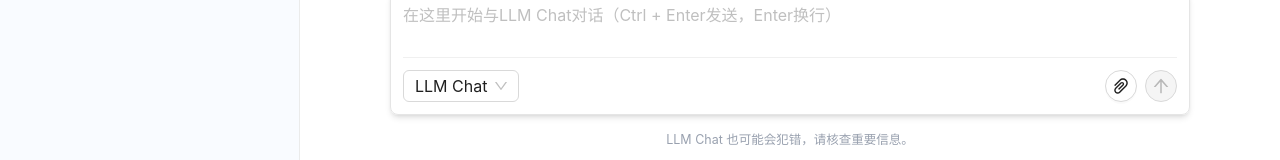
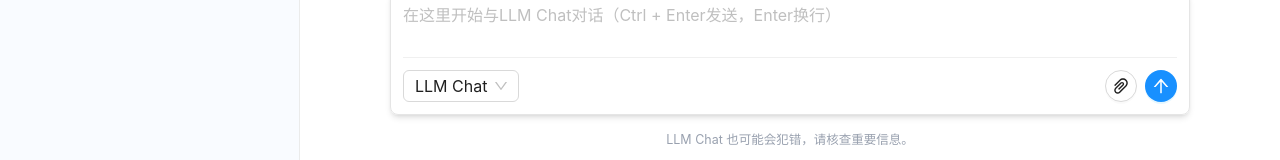
Before and after one commit to JiuNian3219/llm-chat, a React (Vite) app in the folder client/: page / in a window 1280 px wide. Shown: the part 413-573 px from the top of the page. Built offline with nearby package versions, Linux system fonts and the light colour scheme.

Commit message:
feat: 前端新增取消当前对话功能

```diff
--- a/client/domain/chat/components/input/AIInputPanel/index.jsx
+++ b/client/domain/chat/components/input/AIInputPanel/index.jsx
@@ -1,6 +1,6 @@
 import IconButton from "@/base/components/IconButton";
 import { useChatContext } from "@/domain/chat/contexts/useChatContext";
-import { ArrowUpOutlined } from "@ant-design/icons";
+import { ArrowUpOutlined, BorderOutlined } from "@ant-design/icons";
 import { Divider, Flex, Select } from "antd";
 import { useState } from "react";
 import MultilineInput from "../MultilineInput";
@@ -18,15 +18,12 @@ import FileQueue from "../../structure/FileQueue";
 const AIInputPanel = ({ className, style }) => {
   const options = [{ value: "LLM", label: "LLM Chat" }];
   const [message, setMessage] = useState("");
-  const {
-    handleSendMessage: sendMessage,
-    isChatCompleted,
-    files,
-  } = useChatContext();
+  const { sendStreamMessage, cancelCurrentStream, isChatCompleted, files } =
+    useChatContext();
 
   const handleSendMessage = () => {
     if (!message) return;
-    sendMessage({ message });
+    sendStreamMessage({ message });
     setMessage("");
   };
 
@@ -69,10 +66,14 @@ const AIInputPanel = ({ className, style }) => {
         >
           <FileUploadButton />
           <IconButton
-            disabled={!message || !isChatCompleted}
-            icon={<ArrowUpOutlined />}
-            onClick={handleSendMessage}
-            loading={!isChatCompleted}
+            icon={
+              isChatCompleted ? (
+                <ArrowUpOutlined />
+              ) : (
+                <div className={styles["stop-button-icon"]} />
+              )
+            }
+            onClick={isChatCompleted ? handleSendMessage : cancelCurrentStream}
             type="primary"
           />
         </Flex>
--- a/client/domain/chat/components/input/AIInputPanel/index.module.css
+++ b/client/domain/chat/components/input/AIInputPanel/index.module.css
@@ -10,3 +10,10 @@
 .file-queue {
   margin-bottom: 8px;
 }
+
+.stop-button-icon {
+  width: 14px;
+  height: 14px;
+  border-radius: 2px;
+  background-color: #fff;
+}
--- a/client/domain/chat/components/input/FileUploadButton/index.jsx
+++ b/client/domain/chat/components/input/FileUploadButton/index.jsx
@@ -14,7 +14,7 @@ import { UPLOAD_LIMITS } from "@/domain/chat/const";
  */
 const FileUploadButton = ({ className, style, ...props }) => {
   const fileInputRef = useRef(null);
-  const { handleUploadFile } = useChatContext();
+  const { uploadFiles } = useChatContext();
   const handleClick = () => {
     if (fileInputRef.current) {
       fileInputRef.current.click();
@@ -28,7 +28,7 @@ const FileUploadButton = ({ className, style, ...props }) => {
   const handleFileChange = (e) => {
     const files = e.target.files;
     if (files && files.length > 0) {
-      handleUploadFile(Array.from(files));
+      uploadFiles(Array.from(files));
     }
     e.target.value = ''
   }
--- a/client/domain/chat/components/message/AIMessage/index.jsx
+++ b/client/domain/chat/components/message/AIMessage/index.jsx
@@ -14,13 +14,15 @@ import DotPulseLoader from "@/base/components/DotPulseLoader";
  * @param {string} props.message.content - 消息内容
  * @param {boolean} props.message.isLoading - 是否加载中
  * @param {Array} props.message.followUps - 后续消息
+ * @param {boolean} props.message.isCancel - 是否取消
  * @param {boolean} props.isLast - 是否是最后一条消息
  * @param {string} [props.className] - 额外的类名
  * @param {React.CSSProperties} [props.style] - 额外的样式
  * @returns
  */
 const AIMessage = ({ message, isLast, className, style }) => {
-  const { content, isLoading, followUps } = message;
+  const { content, isLoading, followUps, isCancel } = message;
+  console.log(content);
   const { copyText, getCopyIcon } = useCopyToClipboard();
   const handleCopyMessage = async () => {
     // 如果没有消息则不执行复制操作
@@ -35,7 +37,7 @@ const AIMessage = ({ message, isLast, className, style }) => {
       style={style}
       className={`${styles["message-container"]} ${isLast ? styles["is-last"] : ""} ${className || ""}`}
     >
-      {!content ? (
+      {!content && !isCancel ? (
         <DotPulseLoader />
       ) : (
         <>
@@ -59,7 +61,7 @@ const AIMessage = ({ message, isLast, className, style }) => {
               />
             </Flex>
           )}
-          {!isLoading && isLast && (
+          {!isLoading && !isCancel && isLast && (
             <Flex
               vertical={followUps.length > 0}
               gap={4}
@@ -83,6 +85,17 @@ const AIMessage = ({ message, isLast, className, style }) => {
           )}
         </>
       )}
+      {
+        isCancel && isLast && (
+          <Flex
+            justify="center"
+            align="center"
+            className={styles["cancel-message"]}
+          >
+            <span>AI已取消当前消息</span>
+          </Flex>
+        )
+      }
     </Flex>
   );
 };
--- a/client/domain/chat/components/message/AIMessage/index.module.css
+++ b/client/domain/chat/components/message/AIMessage/index.module.css
@@ -29,3 +29,8 @@
   margin-left: 8px;
   margin-top: 6px
 }
+
+.cancel-message {
+  font-size: 12px;
+  color: #909090;
+}
--- a/client/domain/chat/components/message/FilePreview/index.jsx
+++ b/client/domain/chat/components/message/FilePreview/index.jsx
@@ -16,7 +16,7 @@ import { useChatContext } from "@/domain/chat/contexts/useChatContext";
  */
 const FilePreview = ({ file, close = true }) => {
   const [imageVisible, setImageVisible] = useState(false);
-  const { handleCancelFileUpload } = useChatContext();
+  const { cancelFileUpload } = useChatContext();
   const { id, name, size, type, url, status } = file;
   const isImage = type === "image";
 
@@ -44,7 +44,7 @@ const FilePreview = ({ file, close = true }) => {
    */
   const handleCancelUpload = (e) => {
     e.stopPropagation();
-    handleCancelFileUpload(id, name);
+    cancelFileUpload(id, name);
   };
 
   return (
--- a/client/domain/chat/components/message/FollowUpMessage/index.jsx
+++ b/client/domain/chat/components/message/FollowUpMessage/index.jsx
@@ -11,11 +11,11 @@ import { useChatContext } from "@/domain/chat/contexts/useChatContext";
  * @returns
  */
 const FollowUpMessage = ({ message, className, style }) => {
-  const { handleSendMessage: sendMessage } = useChatContext();
+  const { sendStreamMessage } = useChatContext();
 
   const handleSendMessage = () => {
     if (!message) return;
-    sendMessage({ message });
+    sendStreamMessage({ message });
   };
 
   return (
--- a/client/domain/chat/components/message/UserMessage/index.jsx
+++ b/client/domain/chat/components/message/UserMessage/index.jsx
@@ -23,7 +23,7 @@ const UserMessage = ({ message, isLast, className, style }) => {
   const { content, files } = message;
   const [isEditing, setIsEditing] = useState(false);
   const [inputValue, setInputValue] = useState(content || "");
-  const { handleSendMessage: sendMessage, isChatCompleted } = useChatContext();
+  const { sendStreamMessage, isChatCompleted } = useChatContext();
   const { copyText, getCopyIcon } = useCopyToClipboard();
 
   /**
@@ -52,7 +52,7 @@ const UserMessage = ({ message, isLast, className, style }) => {
   };
 
   const handleSendMessage = () => {
-    sendMessage({ message: inputValue.trim(), attachments: files });
+    sendStreamMessage({ message: inputValue.trim(), attachments: files });
     toggleEdit();
   };
 
--- a/client/domain/chat/contexts/useChatContext/index.jsx
+++ b/client/domain/chat/contexts/useChatContext/index.jsx
@@ -1,4 +1,4 @@
-import { createContext, useContext, useState } from "react";
+import { createContext, useContext, useRef, useState } from "react";
 import { useImmer } from "use-immer";
 import server from "@/domain/chat/services";
 import { App } from "antd";
@@ -27,9 +27,10 @@ import { BASE_URL } from "@/base/const";
  * @property {string|null} currentChatId - 当前聊天ID
  * @property {string|null} currentConversationId - 当前会话ID
  * @property {boolean} isChatCompleted - 聊天是否已完成
- * @property {function(SendMessageParams): void} handleSendMessage - 发送消息函数
- * @property {function(Array<File>): void} handleUploadFile - 上传文件函数
- * @property {function(string, string): void} handleCancelFileUpload - 取消文件上传函数
+ * @property {function(SendMessageParams): void} sendStreamMessage - 发送流式消息函数
+ * @property {function(): Promise<void>} cancelCurrentStream - 取消当前流式对话函数
+ * @property {function(Array<File>): void} uploadFiles - 处理文件上传函数
+ * @property {function(string, string): void} cancelFileUpload - 取消文件上传函数
  */
 
 /** @type {import('react').Context<ChatContextType|null>} */
@@ -42,6 +43,7 @@ export const ChatProvider = ({ children }) => {
   const [currentConversationId, setCurrentConversationId] = useState(null);
   const [currentChatId, setCurrentChatId] = useState(null);
   const { message: messageApi } = App.useApp();
+  const cancelStreamRef = useRef(null);
 
   /**
    * 向AI发送消息
@@ -57,7 +59,7 @@ export const ChatProvider = ({ children }) => {
    * @param {function} [params.callbacks.onError] - 错误消息的回调函数
    * @param {string} [params.conversationId] - 会话ID
    */
-  const handleSendMessage = async ({
+  const sendStreamMessage = async ({
     message,
     attachments,
     callbacks,
@@ -85,6 +87,7 @@ export const ChatProvider = ({ children }) => {
       followUps: [],
       // 用于标记该消息是否加载中
       isLoading: true,
+      isCancel: false,
     };
     setMessages((draft) => {
       draft.push(aiMessage);
@@ -107,13 +110,21 @@ export const ChatProvider = ({ children }) => {
     }
 
     try {
-      await server.streamChatByCoze(
+      // 记录当前的流式对话取消函数
+      cancelStreamRef.current = server.streamChatByCoze(
         content,
         contentType,
         {
           onStart: (data) => {
             setCurrentConversationId(data.conversationId);
             setCurrentChatId(data.chatId);
+            // 更新AI消息的ChatID
+            setMessages((draft) => {
+              const index = draft.findIndex((item) => item.id === aiMessage.id);
+              if (index !== -1) {
+                draft[index].chatId = data.chatId;
+              }
+            });
             onStart?.(data);
           },
           onMessage: (data) => {
@@ -149,9 +160,12 @@ export const ChatProvider = ({ children }) => {
               setIsChatCompleted(true);
               setCurrentChatId(null);
             }, 1000);
+            // 清除取消流函数
+            cancelStreamRef.current = null;
             onDone?.(data);
           },
           onError: (error) => {
+            cancelStreamRef.current = null;
             setIsChatCompleted(true);
             setCurrentChatId(null);
             messageApi.error("AI对话发生错误，请稍后再试");
@@ -161,6 +175,7 @@ export const ChatProvider = ({ children }) => {
         conversationId
       );
     } catch (error) {
+      cancelStreamRef.current = null;
       setIsChatCompleted(true);
       setCurrentChatId(null);
       messageApi.error("AI对话发生错误，请稍后再试");
@@ -168,10 +183,43 @@ export const ChatProvider = ({ children }) => {
   };
 
   /**
+   * 取消当前的流式对话
+   */
+  const cancelCurrentStream = async () => {
+    if (
+      !cancelStreamRef.current ||
+      !currentChatId ||
+      !currentConversationId ||
+      isChatCompleted
+    )
+      return;
+    const response = await server.cancelChatByCoze(
+      currentConversationId,
+      currentChatId
+    );
+    const { status } = response.data;
+    if (status === "canceled") {
+      setMessages((draft) => {
+        const index = draft.findIndex((item) => item.chatId === currentChatId);
+        if (index !== -1) {
+          draft[index].isLoading = false;
+          draft[index].isCancel = true;
+        }
+      });
+      setIsChatCompleted(true);
+      setCurrentChatId(null);
+      cancelStreamRef?.current();
+      messageApi.success("对话已取消");
+    } else {
+      messageApi.error("取消对话失败，请稍后再试");
+    }
+  };
+
+  /**
    * 上传文件
    * @param {Array<File>} files - 要上传的文件
    */
-  const handleUploadFile = (files) => {
+  const uploadFiles = (files) => {
     if (!files || files.length === 0) return;
     if (files.length > UPLOAD_LIMITS.maxFileCount) {
       messageApi.warning("一次最多只能上传10个文件");
@@ -229,7 +277,7 @@ export const ChatProvider = ({ children }) => {
    * @param {string} fileId - 文件ID
    * @param {string} filename - 文件名
    */
-  const handleCancelFileUpload = (fileId, filename) => {
+  const cancelFileUpload = (fileId, filename) => {
     if (!fileId || !filename) {
       return;
     }
@@ -277,9 +325,10 @@ export const ChatProvider = ({ children }) => {
         files,
         currentChatId,
         currentConversationId,
-        handleSendMessage,
-        handleUploadFile,
-        handleCancelFileUpload,
+        sendStreamMessage,
+        cancelCurrentStream,
+        uploadFiles,
+        cancelFileUpload,
         isChatCompleted,
       }}
     >
```
